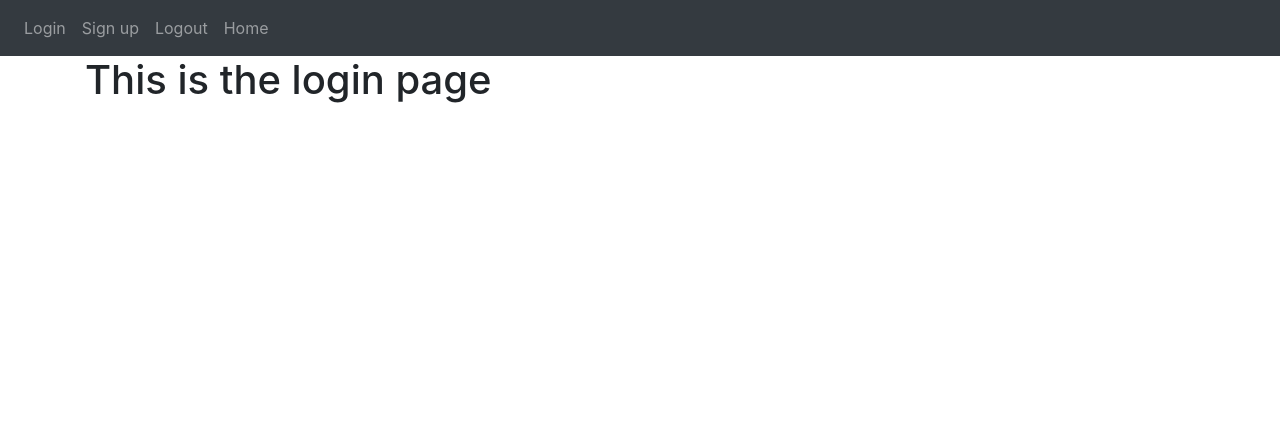
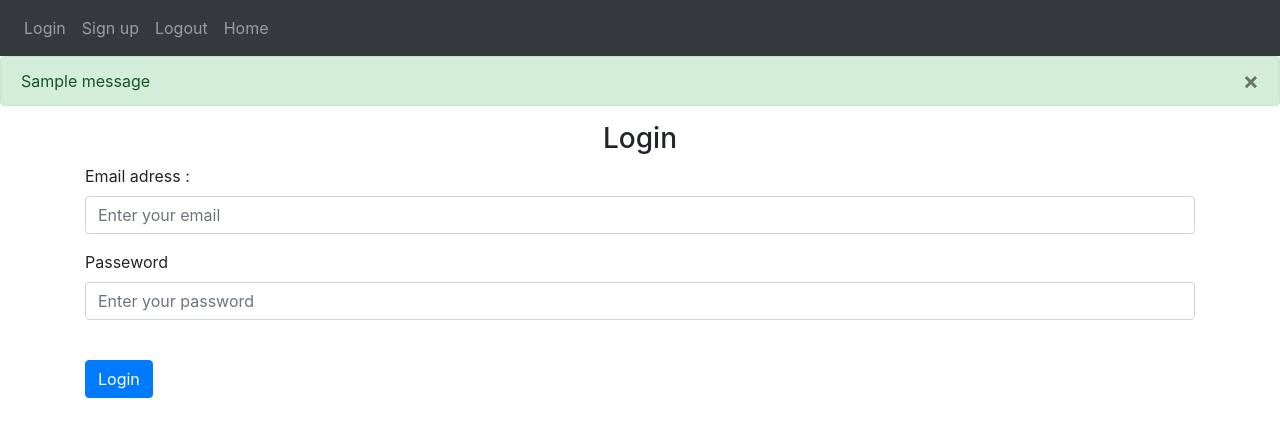
Before and after one commit to florianLSP/Note_app, a Flask app: page /login in a window 1280 px wide. Shown: the top 437 px of the page. Run offline with Flask 3, Linux system fonts and the light colour scheme; one stand-in notice (Sample message) is shown; some libraries are stand-ins or nearby versions.

Commit message:
Création des messages flash pour l'inscription (error et succès)

```diff
--- a/website/auth.py
+++ b/website/auth.py
@@ -1,15 +1,34 @@
-from flask import Blueprint, render_template
+from flask import Blueprint, render_template, request, flash
 
 auth = Blueprint('auth', __name__)
 
-@auth.route('/login')
+@auth.route('/login', methods =['GET', 'POST'])
 def login():
-    return render_template("login.html")
+    return render_template("login.html", boolean=True)
 
-@auth.route('/logout')
+@auth.route('/logout', methods =['GET', 'POST'])
 def logout():
     return render_template("home.html")
 
-@auth.route('/sign-up')
+@auth.route('/sign-up', methods =['GET', 'POST'])
 def sign_up():
+    if request.method == 'POST':
+        email = request.form.get('email')
+        firstName = request.form.get('firstName')
+        password1 = request.form.get('password1')
+        password2 = request.form.get('password2')
+
+        if len(email) < 4:
+            flash('Email must be greater than 3 characters.', category='error')
+        elif len(firstName) < 2:
+            flash('First name must be greater than 1 character.', category='error')
+        elif len(password1) < 7:
+            flash('Password must be at least 7 characters.', category='error')
+        elif password1 != password2:
+            flash('Passwords don\'t match.', category='error')
+        else:
+            flash('Account created!', category='success')
+            #add user to the databse
+            pass
+
     return render_template("sign_up.html")
--- a/website/templates/base.html
+++ b/website/templates/base.html
@@ -27,10 +27,31 @@
             <a class="nav-item nav-link" id="signUp" href="/sign-up">Sign up</a>
             <a class="nav-item nav-link" id="logout" href="/logout">Logout</a>
             <a class="nav-item nav-link" id="login" href="/">Home</a>
-
-          </nav>
+          </div>
         </div>
     </nav>
+
+    {% with messages = get_flashed_messages(with_categories=true)%}
+    {% if messages %}
+      {% for category, message in messages %}
+        {% if category == 'error'%}
+          <div class="alert alert-danger alter-dismissable fade show" role="alert">
+            {{ message }}
+            <button type="button" class="close" data-dismiss="alert">
+              <span aria-hidden="true">&times;</span>
+            </button>
+          </div>
+        {% else %}
+          <div class="alert alert-success alter-dismissable fade show" role="alert">
+            {{ message }}
+            <button type="button" class="close" data-dismiss="alert">
+              <span aria-hidden="true">&times;</span>
+            </button>
+          </div>
+        {% endif %}
+      {% endfor%}
+    {% endif%}
+    {% endwith %}
 
     <div class="container">
       {%block content %}
--- a/website/templates/login.html
+++ b/website/templates/login.html
@@ -3,5 +3,19 @@
 {% block title %} Login {% endblock %}
 
 {% block content %}
-    <h1>This is the login page</h1>
+<form method="POST">
+    <h3 align="center">Login</h3>
+    <div class="form-group">
+        <label for="email">Email adress : </label>
+        <input type="email" class="form-control" id="email" name="email" placeholder="Enter your email">
+    </div>
+
+    <div class="form-group">
+        <label for="password">Passeword </label>
+        <input type="password" class="form-control" id="password" name="password" placeholder="Enter your password">
+    </div>
+    <br>
+
+    <button type="submit" class="btn btn-primary">Login</button>
+</form>
 {% endblock %}
```
Also changed, not shown: 2 other files.
